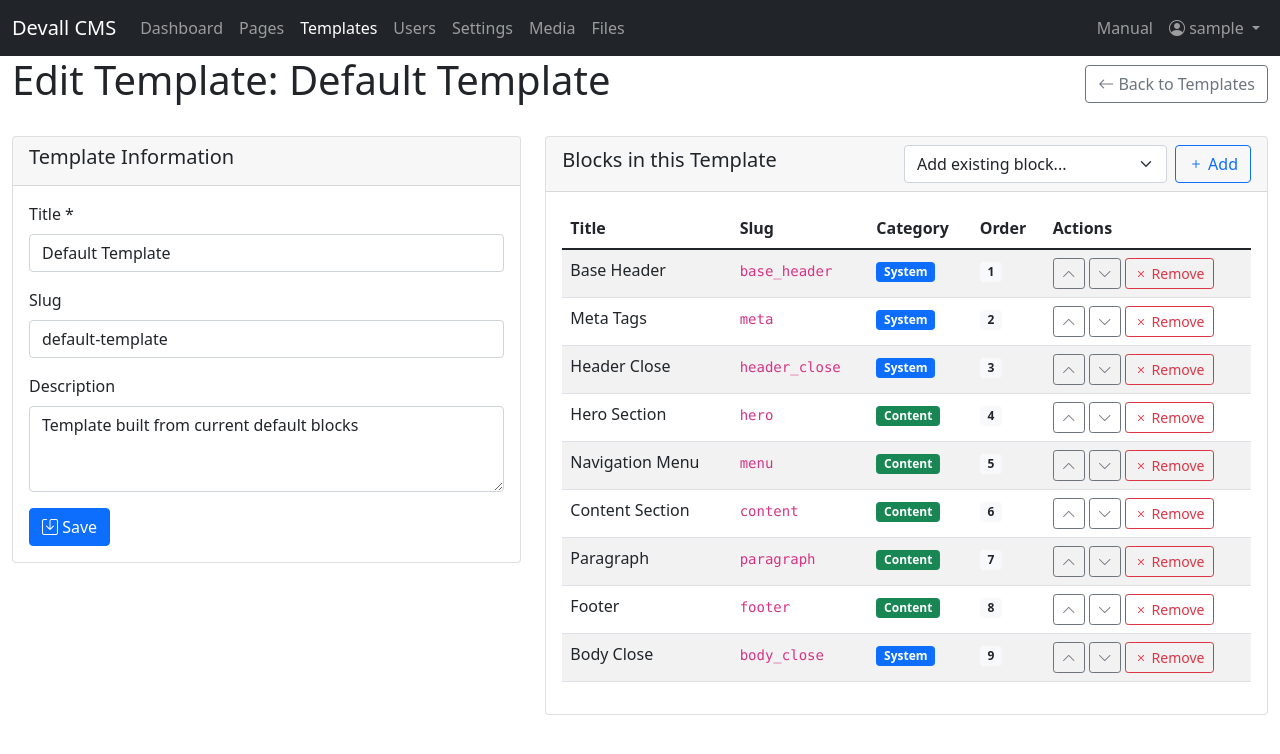
After one commit to oskarst/freedomCms, a Flask app: page /admin/templates/groups/1/edit in a window 1280 px wide. The commit adds this page. Shown: the top 754 px of the page. Run offline with Flask 3, Linux system fonts and the light colour scheme; the visitor is signed in with stand-in values (Sample User, id 1); data comes from the database, SQL or seed files in the repository.

Commit message:
added templates

```diff
--- a/cms/templates/base.html
+++ b/cms/templates/base.html
@@ -28,7 +28,7 @@
                 <ul class="navbar-nav me-auto">
                     <li class="nav-item"><a class="nav-link{% if request.endpoint == 'dashboard' %} active{% endif %}" href="{{ url_for('dashboard') }}">Dashboard</a></li>
                     <li class="nav-item"><a class="nav-link{% if 'pages' in request.endpoint %} active{% endif %}" href="{{ url_for('pages.pages') }}">Pages</a></li>
-                    <li class="nav-item"><a class="nav-link{% if 'templates' in request.endpoint %} active{% endif %}" href="{{ url_for('templates_.templates') }}">Template Blocks</a></li>
+                    <li class="nav-item"><a class="nav-link{% if 'templates' in request.endpoint %} active{% endif %}" href="{{ url_for('templates_.templates') }}">Templates</a></li>
                     <li class="nav-item"><a class="nav-link{% if 'users' in request.endpoint %} active{% endif %}" href="{{ url_for('users.users') }}">Users</a></li>
                     <li class="nav-item"><a class="nav-link{% if 'settings' in request.endpoint %} active{% endif %}" href="{{ url_for('settings.settings') }}">Settings</a></li>
                     <li class="nav-item"><a class="nav-link{% if 'media.' in request.endpoint %} active{% endif %}" href="{{ url_for('media.media_list') }}">Media</a></li>
--- a/cms/templates/templates/edit.html
+++ b/cms/templates/templates/edit.html
@@ -1,5 +1,5 @@
 {% extends "base.html" %}
-{% set title = "Edit Template Block" %}
+{% set title = "Edit Template" %}
 
 {% block extra_head %}
 <link rel="stylesheet" href="https://cdnjs.cloudflare.com/ajax/libs/codemirror/5.65.16/codemirror.min.css">
@@ -16,9 +16,9 @@
     <div class="row">
         <div class="col-12">
             <div class="d-flex justify-content-between align-items-center mb-4">
-                <h1>Edit Template Block: {{ template.title }}</h1>
+                <h1>Edit Template: {{ template.title }}</h1>
                 <a href="{{ url_for('templates_.templates') }}" class="btn btn-outline-secondary">
-                    <i class="bi bi-arrow-left"></i> Back to Template Blocks
+                    <i class="bi bi-arrow-left"></i> Back to Templates
                 </a>
             </div>
         </div>
--- /dev/null
+++ b/cms/templates/templates/group_edit.html
@@ -0,0 +1,111 @@
+{% extends "base.html" %}
+{% set title = "Edit Template" %}
+
+{% block content %}
+<div class="container-fluid">
+    <div class="row">
+        <div class="col-12">
+            <div class="d-flex justify-content-between align-items-center mb-4">
+                <h1>Edit Template: {{ group.title }}</h1>
+                <a href="{{ url_for('templates_.templates') }}" class="btn btn-outline-secondary">
+                    <i class="bi bi-arrow-left"></i> Back to Templates
+                </a>
+            </div>
+        </div>
+    </div>
+
+    <div class="row">
+        <div class="col-12 col-lg-5">
+            <div class="card mb-4">
+                <div class="card-header">
+                    <h5>Template Information</h5>
+                </div>
+                <div class="card-body">
+                    <form method="post">
+                        <input type="hidden" name="action" value="update_info">
+                        <div class="mb-3">
+                            <label for="title" class="form-label">Title *</label>
+                            <input type="text" class="form-control" id="title" name="title" value="{{ group.title }}" required>
+                        </div>
+                        <div class="mb-3">
+                            <label for="slug" class="form-label">Slug</label>
+                            <input type="text" class="form-control" id="slug" name="slug" value="{{ group.slug }}">
+                        </div>
+                        <div class="mb-3">
+                            <label for="description" class="form-label">Description</label>
+                            <textarea class="form-control" id="description" name="description" rows="3">{{ group.description }}</textarea>
+                        </div>
+                        <button type="submit" class="btn btn-primary"><i class="bi bi-save"></i> Save</button>
+                    </form>
+                </div>
+            </div>
+        </div>
+
+        <div class="col-12 col-lg-7">
+            <div class="card mb-4">
+                <div class="card-header d-flex justify-content-between align-items-center">
+                    <h5>Blocks in this Template</h5>
+                    <form method="post" class="d-flex gap-2 align-items-center">
+                        <input type="hidden" name="action" value="add_block">
+                        <select name="template_id" class="form-select" style="width:auto">
+                            <option value="">Add existing block...</option>
+                            {% for t in all_blocks %}
+                            <option value="{{ t.id }}">{{ t.title }} ({{ t.slug }})</option>
+                            {% endfor %}
+                        </select>
+                        <button type="submit" class="btn btn-outline-primary"><i class="bi bi-plus"></i> Add</button>
+                    </form>
+                </div>
+                <div class="card-body">
+                    {% if group_blocks %}
+                    <div class="table-responsive">
+                        <table class="table table-striped">
+                            <thead>
+                                <tr>
+                                    <th>Title</th>
+                                    <th>Slug</th>
+                                    <th>Category</th>
+                                    <th>Order</th>
+                                    <th>Actions</th>
+                                </tr>
+                            </thead>
+                            <tbody>
+                                {% for b in group_blocks %}
+                                <tr>
+                                    <td>{{ b.title }}</td>
+                                    <td><code>{{ b.slug }}</code></td>
+                                    <td>
+                                        <span class="badge bg-{{ 'primary' if b.category == 'system' else 'success' }}">{{ b.category.title() }}</span>
+                                    </td>
+                                    <td><span class="badge bg-light text-dark">{{ b.sort_order }}</span></td>
+                                    <td>
+                                        <form method="post" class="d-inline">
+                                            <input type="hidden" name="action" value="move_up">
+                                            <input type="hidden" name="membership_id" value="{{ b.membership_id }}">
+                                            <button type="submit" class="btn btn-sm btn-outline-secondary"><i class="bi bi-chevron-up"></i></button>
+                                        </form>
+                                        <form method="post" class="d-inline">
+                                            <input type="hidden" name="action" value="move_down">
+                                            <input type="hidden" name="membership_id" value="{{ b.membership_id }}">
+                                            <button type="submit" class="btn btn-sm btn-outline-secondary"><i class="bi bi-chevron-down"></i></button>
+                                        </form>
+                                        <form method="post" class="d-inline" onsubmit="return confirm('Remove this block from the template?')">
+                                            <input type="hidden" name="action" value="remove_block">
+                                            <input type="hidden" name="membership_id" value="{{ b.membership_id }}">
+                                            <button type="submit" class="btn btn-sm btn-outline-danger"><i class="bi bi-x"></i> Remove</button>
+                                        </form>
+                                    </td>
+                                </tr>
+                                {% endfor %}
+                            </tbody>
+                        </table>
+                    </div>
+                    {% else %}
+                    <div class="text-muted">No blocks in this template yet. Use the selector above to add blocks.</div>
+                    {% endif %}
+                </div>
+            </div>
+        </div>
+    </div>
+</div>
+{% endblock %}
--- a/cms/views/templates_.py
+++ b/cms/views/templates_.py
@@ -12,45 +12,162 @@ from ..utils import slugify
 
 bp = Blueprint('templates_', __name__)
 
-@bp.route('/templates', methods=['GET', 'POST'])
+@bp.route('/templates', methods=['GET'])
 @login_required
 @admin_required
 def templates():
-    """List all templates"""
+    """List all templates (template groups)"""
+    db = get_db()
+    cursor = db.cursor()
+    cursor.execute('''
+        SELECT g.*, COUNT(tgb.id) as blocks_count
+        FROM template_groups g
+        LEFT JOIN template_group_blocks tgb ON tgb.group_id = g.id
+        GROUP BY g.id
+        ORDER BY g.created_at DESC
+    ''')
+    groups = cursor.fetchall()
+    return render_template('templates/groups.html', groups=groups)
+
+@bp.route('/templates/groups/add', methods=['GET', 'POST'])
+@login_required
+@admin_required
+def add_template_group():
+    """Add a new template (group of blocks)"""
+    if request.method == 'POST':
+        title = request.form.get('title', '').strip()
+        slug_input = request.form.get('slug', '').strip()
+        description = request.form.get('description', '').strip()
+        if not title:
+            flash('Title is required', 'error')
+            return redirect(url_for('templates_.add_template_group'))
+        if not slug_input:
+            slug_input = slugify(title)
+        db = get_db()
+        cursor = db.cursor()
+        cursor.execute('SELECT id FROM template_groups WHERE slug = ?', (slug_input,))
+        if cursor.fetchone():
+            flash('Template with this slug already exists', 'error')
+            return redirect(url_for('templates_.add_template_group'))
+        cursor.execute('INSERT INTO template_groups (title, slug, description) VALUES (?, ?, ?)',
+                       (title, slug_input, description))
+        db.commit()
+        flash('Template created', 'success')
+        return redirect(url_for('templates_.templates'))
+    return render_template('templates/group_add.html')
+
+@bp.route('/templates/groups/<int:group_id>/edit', methods=['GET', 'POST'])
+@login_required
+@admin_required
+def edit_template_group(group_id: int):
+    """Edit template group details and membership"""
     db = get_db()
     cursor = db.cursor()
 
-    # Handle import action
+    # Load group
+    cursor.execute('SELECT * FROM template_groups WHERE id = ?', (group_id,))
+    group = cursor.fetchone()
+    if not group:
+        flash('Template not found', 'error')
+        return redirect(url_for('templates_.templates'))
+
     if request.method == 'POST':
         action = request.form.get('action')
-        if action == 'import':
-            import_file = request.files.get('import_file')
-            overwrite_existing = request.form.get('overwrite_existing') == 'on'
+        if action == 'update_info':
+            title = request.form.get('title', '').strip()
+            slug_input = request.form.get('slug', '').strip()
+            description = request.form.get('description', '').strip()
+            if not title:
+                flash('Title is required', 'error')
+                return redirect(url_for('templates_.edit_template_group', group_id=group_id))
+            if not slug_input:
+                slug_input = slugify(title)
+            # Unique slug check excluding current
+            cursor.execute('SELECT id FROM template_groups WHERE slug = ? AND id != ?', (slug_input, group_id))
+            if cursor.fetchone():
+                flash('Another template with this slug exists', 'error')
+                return redirect(url_for('templates_.edit_template_group', group_id=group_id))
+            cursor.execute('UPDATE template_groups SET title = ?, slug = ?, description = ?, updated_at = CURRENT_TIMESTAMP WHERE id = ?',
+                           (title, slug_input, description, group_id))
+            db.commit()
+            flash('Template info updated', 'success')
+            return redirect(url_for('templates_.edit_template_group', group_id=group_id))
+        elif action == 'add_block':
+            template_id = request.form.get('template_id', type=int)
+            if not template_id:
+                flash('Select a block to add', 'error')
+                return redirect(url_for('templates_.edit_template_group', group_id=group_id))
+            # Determine next sort order
+            cursor.execute('SELECT COALESCE(MAX(sort_order), 0) FROM template_group_blocks WHERE group_id = ?', (group_id,))
+            next_order = (cursor.fetchone()[0] or 0) + 1
+            cursor.execute('INSERT INTO template_group_blocks (group_id, template_id, sort_order) VALUES (?, ?, ?)',
+                           (group_id, template_id, next_order))
+            db.commit()
+            flash('Block added to template', 'success')
+            return redirect(url_for('templates_.edit_template_group', group_id=group_id))
+        elif action == 'remove_block':
+            membership_id = request.form.get('membership_id', type=int)
+            cursor.execute('DELETE FROM template_group_blocks WHERE id = ? AND group_id = ?', (membership_id, group_id))
+            db.commit()
+            flash('Block removed from template', 'success')
+            return redirect(url_for('templates_.edit_template_group', group_id=group_id))
+        elif action in ('move_up', 'move_down'):
+            membership_id = request.form.get('membership_id', type=int)
+            # Get current
+            cursor.execute('SELECT id, sort_order FROM template_group_blocks WHERE id = ? AND group_id = ?', (membership_id, group_id))
+            current = cursor.fetchone()
+            if not current:
+                return redirect(url_for('templates_.edit_template_group', group_id=group_id))
+            if action == 'move_up':
+                cursor.execute('''
+                    SELECT id, sort_order FROM template_group_blocks
+                    WHERE group_id = ? AND sort_order < ?
+                    ORDER BY sort_order DESC LIMIT 1
+                ''', (group_id, current['sort_order']))
+                neighbor = cursor.fetchone()
+            else:
+                cursor.execute('''
+                    SELECT id, sort_order FROM template_group_blocks
+                    WHERE group_id = ? AND sort_order > ?
+                    ORDER BY sort_order ASC LIMIT 1
+                ''', (group_id, current['sort_order']))
+                neighbor = cursor.fetchone()
+            if neighbor:
+                cursor.execute('UPDATE template_group_blocks SET sort_order = ? WHERE id = ?', (neighbor['sort_order'], current['id']))
+                cursor.execute('UPDATE template_group_blocks SET sort_order = ? WHERE id = ?', (current['sort_order'], neighbor['id']))
+                db.commit()
+            return redirect(url_for('templates_.edit_template_group', group_id=group_id))
 
-            if import_file and import_file.filename.endswith('.json'):
-                try:
-                    import_data = json.load(import_file)
-                    imported_count = import_templates(import_data, overwrite_existing, cursor)
-                    db.commit()
-                    flash(f'Successfully imported {imported_count} template block(s)', 'success')
-                except Exception as e:
-                    db.rollback()
-                    flash(f'Import failed: {str(e)}', 'error')
-            else:
-                flash('Please select a valid JSON file', 'error')
+    # Load available blocks and membership
+    cursor.execute('''
+        SELECT tgb.id as membership_id, tgb.sort_order, d.id as template_id, d.title, d.slug, d.category
+        FROM template_group_blocks tgb
+        JOIN page_template_defs d ON d.id = tgb.template_id
+        WHERE tgb.group_id = ?
+        ORDER BY tgb.sort_order
+    ''', (group_id,))
+    group_blocks = cursor.fetchall()
 
-            return redirect(url_for('templates_.templates'))
-    cursor.execute('''
-        SELECT t.*,
-               COUNT(CASE WHEN pt.use_default = 0 THEN 1 END) as override_count
-        FROM page_template_defs t
-        LEFT JOIN page_templates pt ON t.id = pt.template_id
-        GROUP BY t.id
-        ORDER BY t.sort_order
-    ''')
-    templates_list = cursor.fetchall()
+    cursor.execute('SELECT id, title, slug FROM page_template_defs ORDER BY category, sort_order')
+    all_blocks = cursor.fetchall()
 
-    return render_template('templates/templates.html', templates=templates_list, active_tab='page')
+    return render_template('templates/group_edit.html', group=group, group_blocks=group_blocks, all_blocks=all_blocks)
+
+@bp.route('/templates/groups/<int:group_id>/delete', methods=['POST'])
+@login_required
+@admin_required
+def delete_template_group(group_id: int):
+    db = get_db()
+    cursor = db.cursor()
+    cursor.execute('SELECT title FROM template_groups WHERE id = ?', (group_id,))
+    row = cursor.fetchone()
+    if not row:
+        flash('Template not found', 'error')
+        return redirect(url_for('templates_.templates'))
+    cursor.execute('DELETE FROM template_groups WHERE id = ?', (group_id,))
+    db.commit()
+    flash(f'Template "{row["title"]}" deleted', 'success')
+    return redirect(url_for('templates_.templates'))
 
 @bp.route('/templates/export')
 @login_required
```
Also changed, not shown: cms/db.py (+40 -0 lines), cms/templates/templates/add.html (+4 -4 lines), cms/templates/templates/group_add.html (added, +65 -0 lines), cms/templates/templates/groups.html (added, +60 -0 lines), cms/templates/templates/templates.html (+6 -6 lines).
